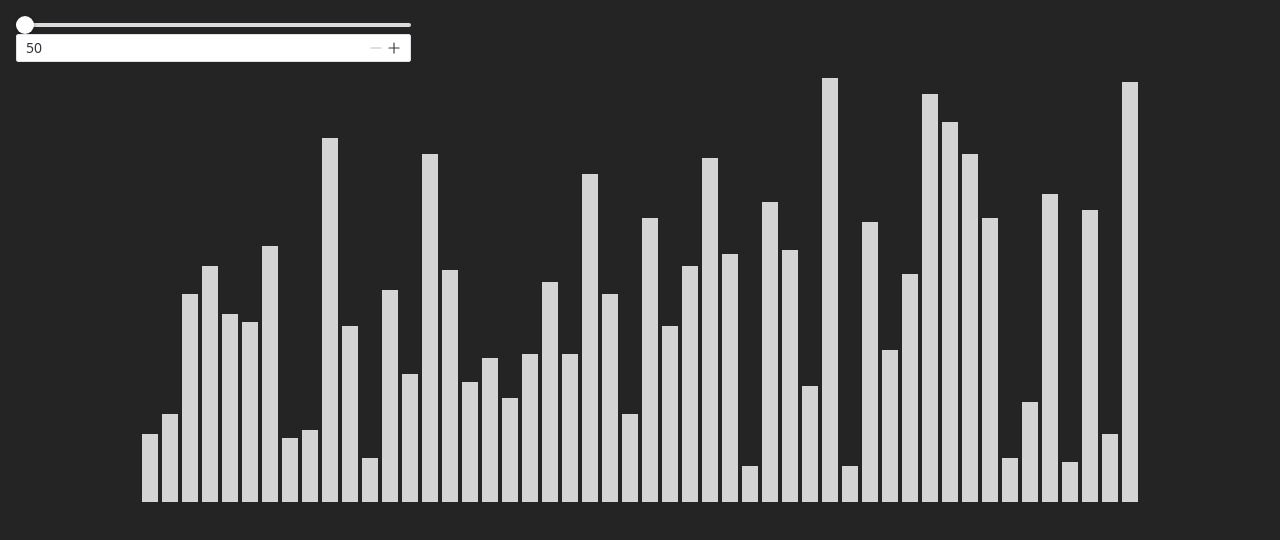
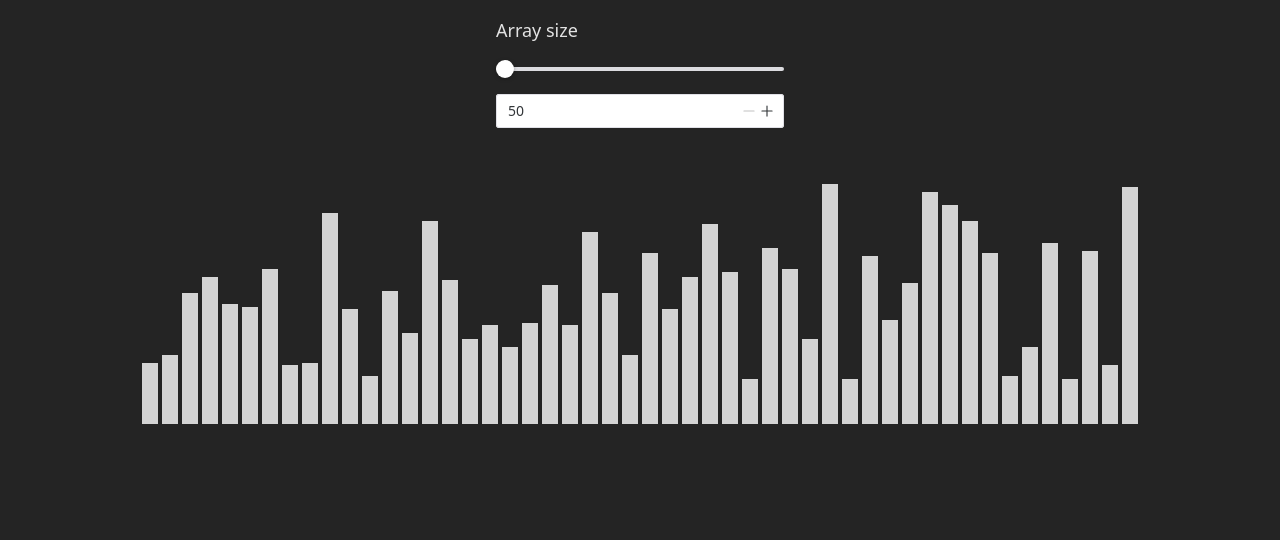
Before and after one commit to davi-tk/sorting-visualizer, a Vue app: page / in a window 1280 px wide. Shown: the top 540 px of the page. Built offline with nearby package versions, Linux system fonts and the light colour scheme.

Commit message:
style: centralized slider,and improved spacing

```diff
--- a/src/App.vue
+++ b/src/App.vue
@@ -7,20 +7,21 @@ import ArrayView from './components/ArrayView.vue';
 const min: number = 50
 const length: Ref<number> = ref(min)
 
-const randomArray = (length: number, max: number): number[] => [...new Array(length)].map(() => random(1, max))
+const randomArray = (length: number, min : number, max: number): number[] => [...new Array(length)].map(() => random(min/2, max))
 
-const array: Ref<number[]> = ref(randomArray(length.value, length.value * 2))
+const array: Ref<number[]> = ref(randomArray(length.value, 50, length.value * 2))
 
-watch(length, () => array.value = randomArray(length.value, length.value * 2))
+watch(length, () => array.value = randomArray(length.value, 50,  length.value * 2))
+
 
 
 </script>
 
 <template>
-  <section id="slider" class="w-1/3 p-4">
-
-    <n-slider :min=min v-model:value="length" :step="2" />
-    <n-input-number :min="min" v-model:value="length" size="small" />
+  <section id="slider" class="w-3/12 p-4 m-auto">
+    <h3 class="text-lg">Array size</h3>
+    <n-slider :min=min v-model:value="length" :step="2" class="my-4" />
+    <n-input-number :min="min" v-model:value="length" />
   </section>
 
   <ArrayView :length="length" :array="array"/>
--- a/src/components/ArrayView.vue
+++ b/src/components/ArrayView.vue
@@ -1,10 +1,10 @@
 <template>
-    <section class="w-fit m-auto" id="#array">
+    <section class="w-fit m-auto mt-10" id="#array">
         <div class="place-items-end max-w flex gap-1">
 
             <div v-for="(value, index) in props.array" :key="index"
             class="bg-neutral-300 "
-            :style="{height: `calc(${(value/4 + 2)}rem - ${length/100}rem)`, width: `calc(1.5rem - ${length/100}rem)`}">
+            :style="{height: `${((value/4) - length/20)/1.5}rem`, width: `calc(1.5rem - ${length/100}rem)`}">
             </div>
         </div>
     </section>
@@ -18,7 +18,6 @@ const props = defineProps<{
     length : number
 }>()
 
-const sortArray = (array : number[]) : number[] => array.sort((a, b) => a - b)
 
 </script>
 
```
